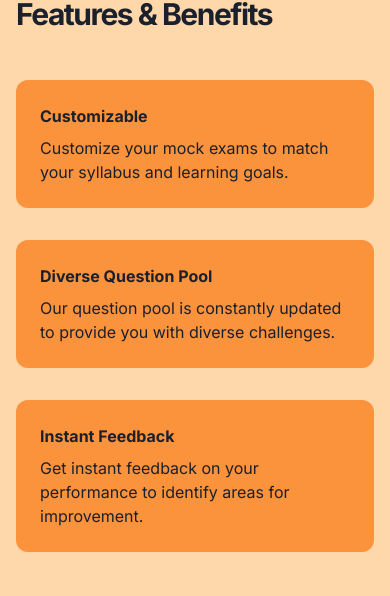
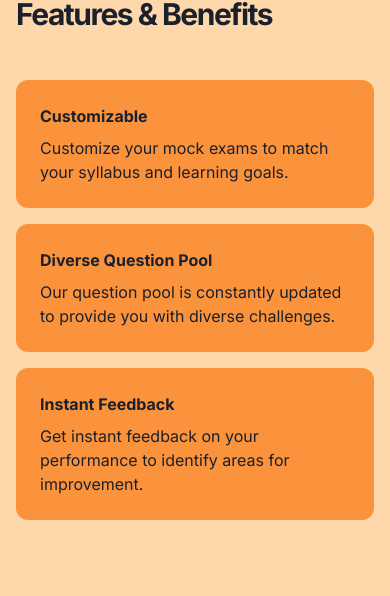
Before and after one commit to altobellidardo/mock-exam-maker, a Next.js app: page / in a window 390 px wide. Shown: the part 348-944 px from the top of the page. Built offline with nearby package versions, Linux system fonts and the light colour scheme.

Commit message:
style media-query in homepage

```diff
--- a/src/app/page.jsx
+++ b/src/app/page.jsx
@@ -21,7 +21,7 @@ export default function Home () {
         <section className='w-full py-12 md:py-24 lg:py-32'>
           <div className='space-y-12 px-4 md:px-6 mx-auto w-fit'>
             <h2 className='text-3xl font-bold tracking-tighter sm:text-5xl'>Features & Benefits</h2>
-            <div className='mx-auto grid items-start gap-8 sm:max-w-4xl sm:grid-cols-2 md:gap-12 lg:max-w-5xl lg:grid-cols-3'>
+            <div className='mx-auto grid items-start gap-4 sm:gap-8 sm:max-w-4xl sm:grid-cols-2 md:gap-12 lg:max-w-5xl lg:grid-cols-3'>
               <Card>
                 <h3 className='font-bold mb-2'>Customizable</h3>
                 <p>
```
